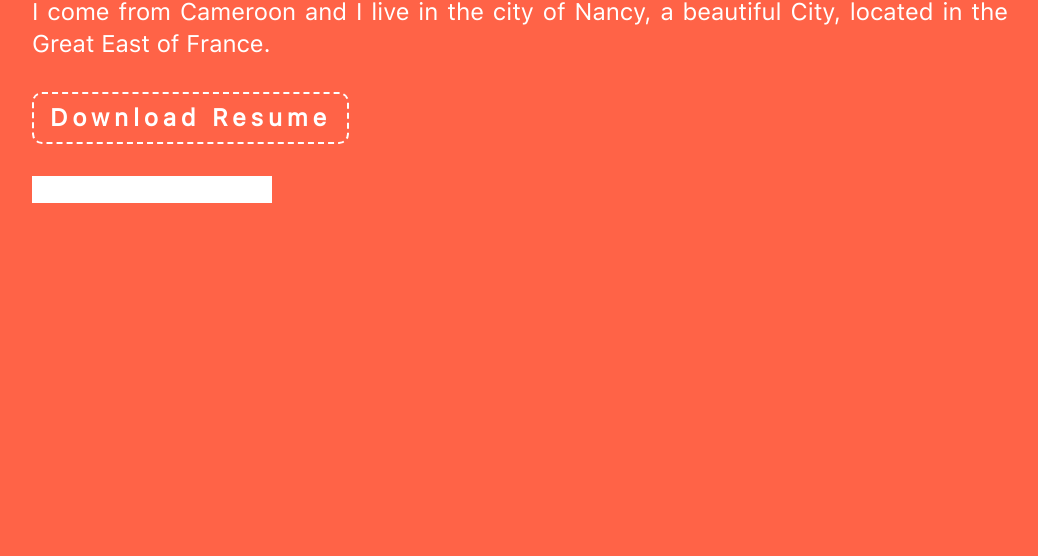
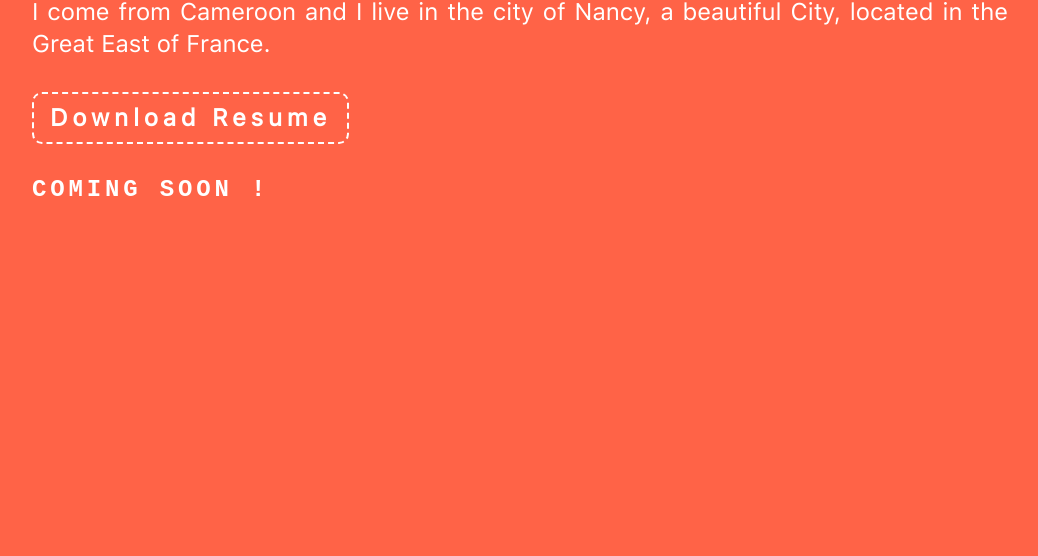
Before and after one commit to dy05/portfolio, a website: page index.html in a window 1280 px wide. Shown: the part 244-800 px from the top of the page, without its empty margins (120-1158 px from the left). Drawn offline with Linux system fonts and the light colour scheme.

Commit message:
Summer update fix #6

```diff
--- a/index.html
+++ b/index.html
@@ -18,7 +18,7 @@
         section {
             width: max-content;
             max-width: 80vw;
-            min-height: 60vh;
+            min-height: 90vh;
             position: absolute;
             text-align: justify;
             margin: 2rem auto;
@@ -60,6 +60,7 @@
             width: max-content;
             max-width: 80vw;
             display: block;
+            padding-bottom: 1rem;
         }
         a {
             color: #fff;
@@ -86,8 +87,6 @@
         h4 {
             color: #fff;
             font-family: monospace;
-            background-color: #fff;
-            margin-bottom: 1rem;
             border-right: .16em solid #fff;
             white-space: nowrap;
             letter-spacing: .16em;
```
